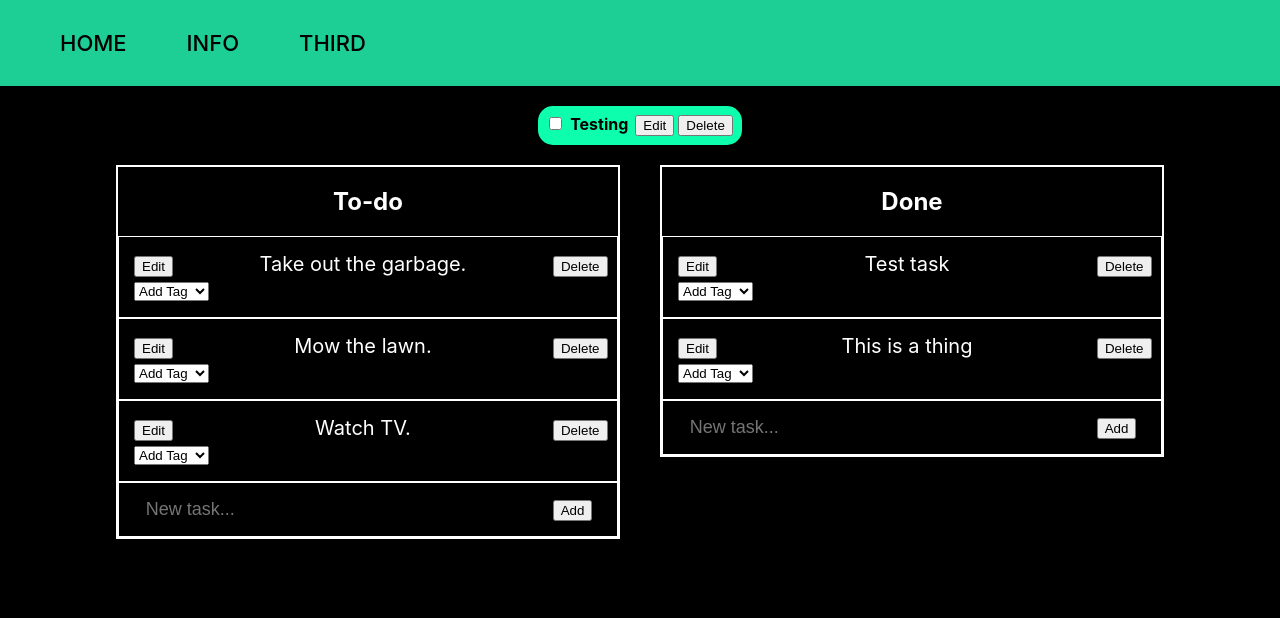
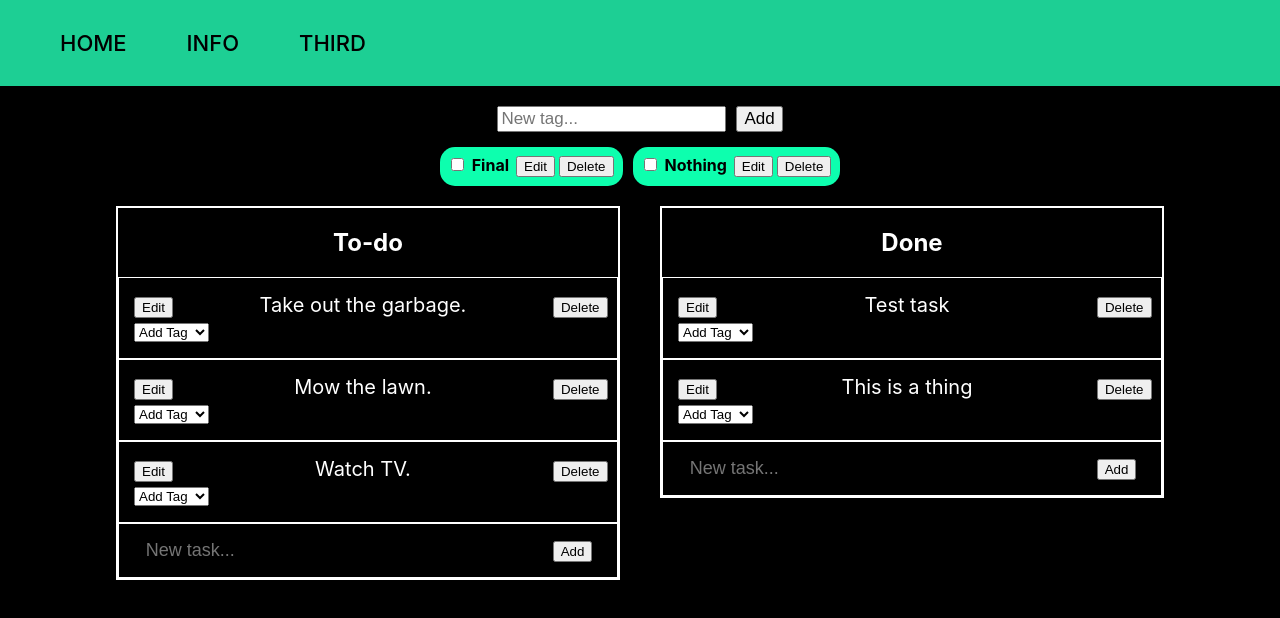
Before and after one commit to attealalahti/task-organizer, a React (Create React App) app: page / in a window 1280 px wide. Shown: the top 618 px of the page. Built offline with nearby package versions, Linux system fonts and the light colour scheme; data requests are answered from the project's data file.

Commit message:
Add ability to create new tags.

```diff
--- a/db.json
+++ b/db.json
@@ -56,11 +56,15 @@
   ],
   "tags": [
     {
-      "id": "40",
-      "name": "Testing"
+      "id": "56",
+      "name": "Final"
+    },
+    {
+      "id": "60",
+      "name": "Nothing"
     }
   ],
   "autoIncrement": {
-    "next": 46
+    "next": 64
   }
 }
--- a/src/App.css
+++ b/src/App.css
@@ -144,3 +144,11 @@ form.EditTag input {
     width: 75px;
     margin-right: 10px;
 }
+.CreateTag {
+    margin: 15px;
+}
+.CreateTag form * {
+    margin-left: 5px;
+    margin-right: 5px;
+    font-size: 17px;
+}
--- a/src/List.js
+++ b/src/List.js
@@ -8,6 +8,7 @@ class List extends React.Component {
         this.state = { newTaskField: "" };
     }
     handleSubmit = (event) => {
+        event.preventDefault();
         // Don't do anything if the input only has white space
         if (this.state.newTaskField.replace(/\s/g, "").length) {
             // Create new task and clear the input field
@@ -15,7 +16,6 @@ class List extends React.Component {
             document.getElementById(`newTaskInput${this.props.list.id}`).value = "";
             this.setState({ newTaskField: "" });
         }
-        event.preventDefault();
     };
     handleChange = (event) => {
         this.setState({ newTaskField: event.target.value });
--- a/src/MainPage.js
+++ b/src/MainPage.js
@@ -15,6 +15,7 @@ class MainPage extends React.Component {
             tags: [],
             nextId: NaN,
         };
+        this.newTagText = "";
     }
     componentDidMount() {
         this.getData();
@@ -187,12 +188,41 @@ class MainPage extends React.Component {
             tagIds: newTagIds,
         });
     };
+    handleNewTagSubmit = async (event) => {
+        event.preventDefault();
+        // Don't do anything if the input only has white space
+        if (this.newTagText.replace(/\s/g, "").length) {
+            const newTag = { id: this.state.nextId.toString(), name: this.newTagText };
+            const newTags = Array.from(this.state.tags);
+            newTags.push(newTag);
+            this.setState({ nextId: this.state.nextId + 1, tags: newTags });
+            document.getElementById("newTagInput").value = "";
+            await axios.post("http://localhost:3010/tags", newTag);
+            await axios.patch("http://localhost:3010/autoIncrement", {
+                next: this.state.nextId,
+            });
+        }
+    };
+    handleNewTagChange = (event) => {
+        this.newTagText = event.target.value;
+    };
     render() {
         if (this.state.loading) {
             return <div>Loading...</div>;
         } else {
             return (
                 <div>
+                    <div className="CreateTag">
+                        <form onSubmit={this.handleNewTagSubmit}>
+                            <input
+                                id="newTagInput"
+                                placeholder="New tag..."
+                                autoComplete="off"
+                                onChange={this.handleNewTagChange}
+                            />
+                            <input type="submit" value="Add" />
+                        </form>
+                    </div>
                     <div className="TagContainer">
                         {this.state.tags.map((tag) => {
                             return (
```
